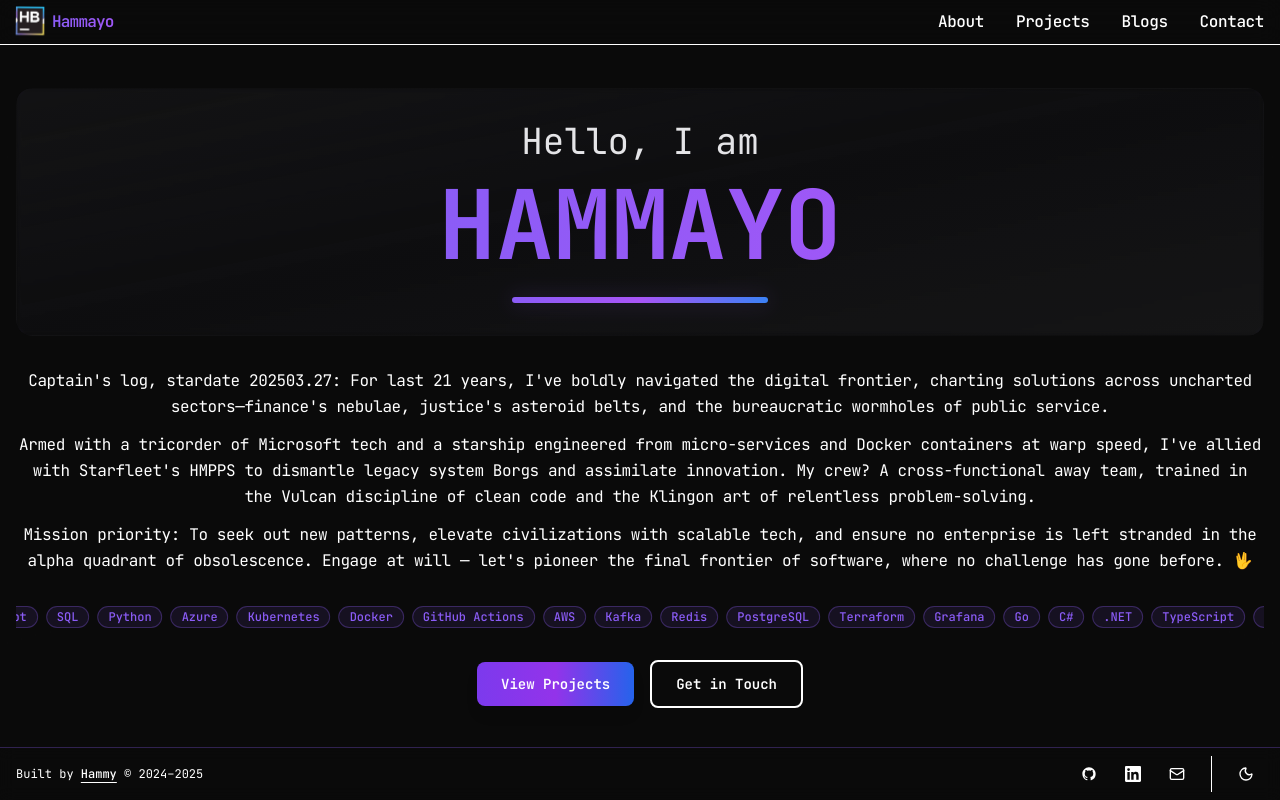
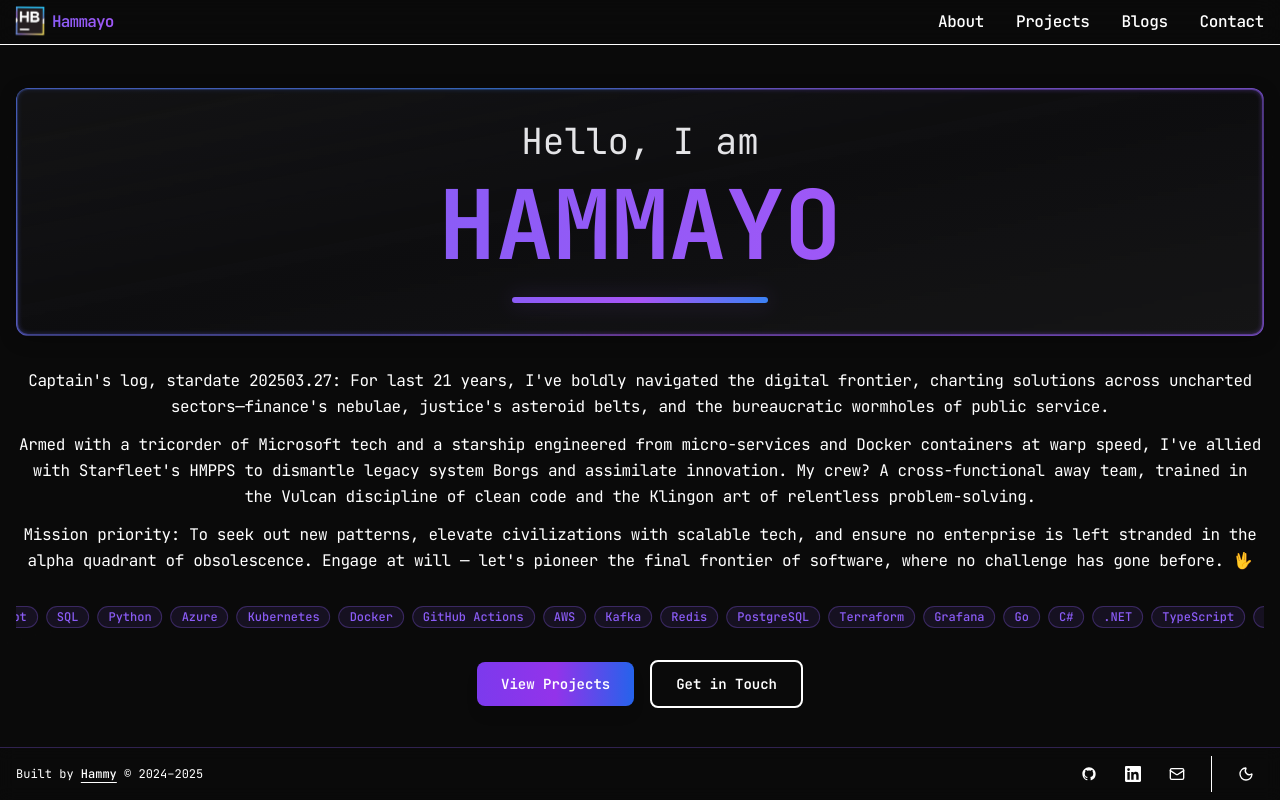
Before and after one commit to hammayo/hammayo.github.io, a Next.js app: page / in a window 1280 px wide. Built offline with nearby package versions, Linux system fonts and the light colour scheme.

Commit message:
Added Nebula colour scheme. Also added border animation fx so it stands out.

```diff
--- a/src/app/globals.css
+++ b/src/app/globals.css
@@ -235,6 +235,39 @@
     animation-play-state: running;
   }
 
+  /* Always-on variant — solid distinct border, always animating, intensifies on hover */
+  .gradient-border-active {
+    position: relative;
+    isolation: isolate;
+  }
+
+  .gradient-border-active::before {
+    content: '';
+    position: absolute;
+    inset: 0;
+    padding: 2px;
+    border-radius: inherit;
+    background: conic-gradient(
+      from var(--border-angle),
+      var(--scheme-from),
+      var(--scheme-via),
+      var(--scheme-to),
+      var(--scheme-from)
+    );
+    -webkit-mask: linear-gradient(#fff 0 0) content-box, linear-gradient(#fff 0 0);
+    mask: linear-gradient(#fff 0 0) content-box, linear-gradient(#fff 0 0);
+    -webkit-mask-composite: xor;
+    mask-composite: exclude;
+    opacity: 1;
+    animation: border-rotate 2.5s linear infinite;
+    z-index: 0;
+  }
+
+  .gradient-border-active:hover::before {
+    padding: 2.5px;
+    animation-duration: 1.8s;
+  }
+
   /* Animation delay utilities (replaces tailwind.config.ts plugin) */
   .animate-delay-100 { animation-delay: 100ms; }
   .animate-delay-200 { animation-delay: 200ms; }
--- a/src/design/schemes.ts
+++ b/src/design/schemes.ts
@@ -50,19 +50,19 @@ export const SCHEMES = {
     border: 'rgba(139, 92, 246, 0.3)',
     transitionMs: 2000,
   },
-  'deep-purple': {
-    name: 'Deep Purple',
-    gradient: 'from-purple-400 via-fuchsia-500 to-violet-600',
-    darkGradient: 'from-purple-400 via-fuchsia-500 to-violet-600',
-    glow: 'rgba(168, 85, 247, 0.25)',
-    from: '#c084fc',
-    via: '#d946ef',
-    to: '#7c3aed',
-    buttonFrom: '#a855f7',
-    buttonVia: '#d946ef',
-    buttonTo: '#7c3aed',
-    accent: '#c084fc',
-    border: 'rgba(168, 85, 247, 0.3)',
+  'nebula': {
+    name: 'Nebula',
+    gradient: 'from-cyan-400 via-fuchsia-500 to-orange-400',
+    darkGradient: 'from-cyan-400 via-fuchsia-500 to-orange-400',
+    glow: 'rgba(0, 220, 255, 0.28)',
+    from: '#00dcff',
+    via: '#e040fb',
+    to: '#ff6d00',
+    buttonFrom: '#0099bb',
+    buttonVia: '#aa00cc',
+    buttonTo: '#cc4400',
+    accent: '#00dcff',
+    border: 'rgba(0, 220, 255, 0.32)',
     transitionMs: 2500,
   },
   'silver': {
@@ -106,7 +106,7 @@ export type SchemeName = keyof typeof SCHEMES;
  * 'time-of-day' — resolved from visitor's local hour:
  *   06:00–11:59 → silver (morning)
  *   12:00–17:59 → glass (afternoon)
- *   18:00–21:59 → deep-purple (evening)
+ *   18:00–21:59 → nebula (evening)
  *   22:00–05:59 → violet-blue (night)
  *
  * 'config'      — always uses SCHEME_DEFAULT
@@ -118,7 +118,7 @@ export const SCHEME_MODE: 'time-of-day' | 'config' | 'cycle' = 'time-of-day';
 export const SCHEME_DEFAULT: SchemeName = 'violet-blue';
 
 /** Used when SCHEME_MODE is 'cycle' */
-export const SCHEME_ORDER: SchemeName[] = ['silver', 'glass', 'deep-purple', 'violet-blue'];
+export const SCHEME_ORDER: SchemeName[] = ['silver', 'glass', 'nebula', 'violet-blue'];
 
 /**
  * Cycle speed when SCHEME_MODE is 'cycle'.
@@ -136,6 +136,6 @@ export function resolveTimeOfDayScheme(): SchemeName {
   const hour = new Date().getHours();
   if (hour >= 6 && hour < 12) return 'silver';
   if (hour >= 12 && hour < 18) return 'glass';
-  if (hour >= 18 && hour < 22) return 'deep-purple';
+  if (hour >= 18 && hour < 22) return 'nebula';
   return 'violet-blue';
 }
--- a/src/features/home/hero.tsx
+++ b/src/features/home/hero.tsx
@@ -19,7 +19,7 @@ const TitleContent = () => (
 
 export function Hero() {
   return (
-    <CardEffects variant="featured" className="rounded-2xl overflow-hidden">
+    <CardEffects variant="featured" alwaysAnimate>
       <TitleContent />
     </CardEffects>
   );
--- a/src/features/shared/theme-toggle.tsx
+++ b/src/features/shared/theme-toggle.tsx
@@ -20,14 +20,14 @@ import {
 const SCHEME_LABELS: Record<SchemeName, string> = {
   silver: 'Silver',
   glass: 'Glass',
-  'deep-purple': 'Deep Purple',
+  'nebula': 'Nebula',
   'violet-blue': 'Violet Blue',
 };
 
 const SCHEME_TIMES: Record<SchemeName, string> = {
   silver: '06–12',
   glass: '12–18',
-  'deep-purple': '18–22',
+  'nebula': '18–22',
   'violet-blue': '22–06',
 };
 
--- a/src/features/shared/ui/card-effects.tsx
+++ b/src/features/shared/ui/card-effects.tsx
@@ -13,9 +13,11 @@ interface CardEffectsProps {
   delay?: number;
   /** Always show scheme-coloured border (not just on hover) */
   bordered?: boolean;
+  /** Keep the rotating gradient border always running, not just on hover */
+  alwaysAnimate?: boolean;
 }
 
-export function CardEffects({ children, variant = 'default', className = '', delay = 0, bordered = false }: CardEffectsProps) {
+export function CardEffects({ children, variant = 'default', className = '', delay = 0, bordered = false, alwaysAnimate = false }: CardEffectsProps) {
   const mouseX = useMotionValue(0);
   const mouseY = useMotionValue(0);
 
@@ -36,7 +38,7 @@ export function CardEffects({ children, variant = 'default', className = '', del
       whileHover={{ scale: 1.02 }}
       whileTap={{ scale: 0.98 }}
       onMouseMove={handleMouseMove}
-      className={cn('group relative h-full gradient-border-hover rounded-xl', className)}
+      className={cn('group relative h-full rounded-xl', alwaysAnimate ? 'gradient-border-active' : 'gradient-border-hover', className)}
     >
       <div className={cn(
         'relative h-full overflow-hidden transition-all duration-500 rounded-xl',
@@ -46,7 +48,12 @@ export function CardEffects({ children, variant = 'default', className = '', del
         bordered ? 'border scheme-border' : 'border border-zinc-200/50 dark:border-white/[0.05]',
         'group-hover:border-transparent',
         variant === 'featured'
-          ? 'bg-gradient-to-br from-[var(--scheme-accent)]/[0.07] via-zinc-100/60 to-sky-50/30 dark:from-zinc-900/60 dark:via-zinc-900/30 dark:to-zinc-800/30 border border-[var(--scheme-accent)]/40 dark:border-transparent dark:ring-1 dark:ring-[var(--scheme-border)]'
+          ? cn(
+              'bg-gradient-to-br from-[var(--scheme-accent)]/[0.07] via-zinc-100/60 to-sky-50/30 dark:from-zinc-900/60 dark:via-zinc-900/30 dark:to-zinc-800/30',
+              alwaysAnimate
+                ? 'border border-transparent dark:border-transparent'
+                : 'border border-[var(--scheme-accent)]/40 dark:border-transparent dark:ring-1 dark:ring-[var(--scheme-border)]'
+            )
           : cardBgBase,
         variant === 'featured' && 'group-hover:ring-transparent',
       )}>
```
